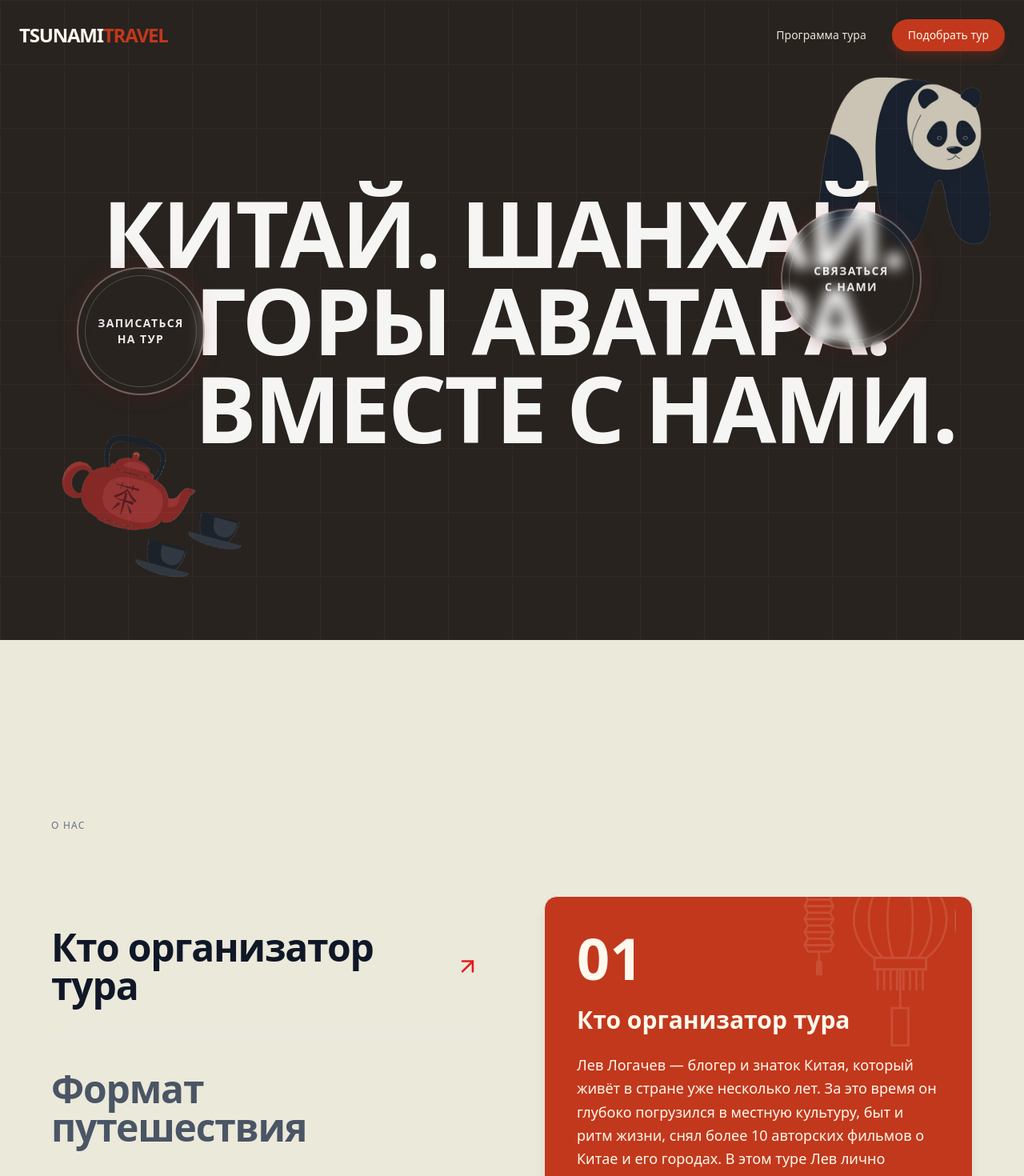
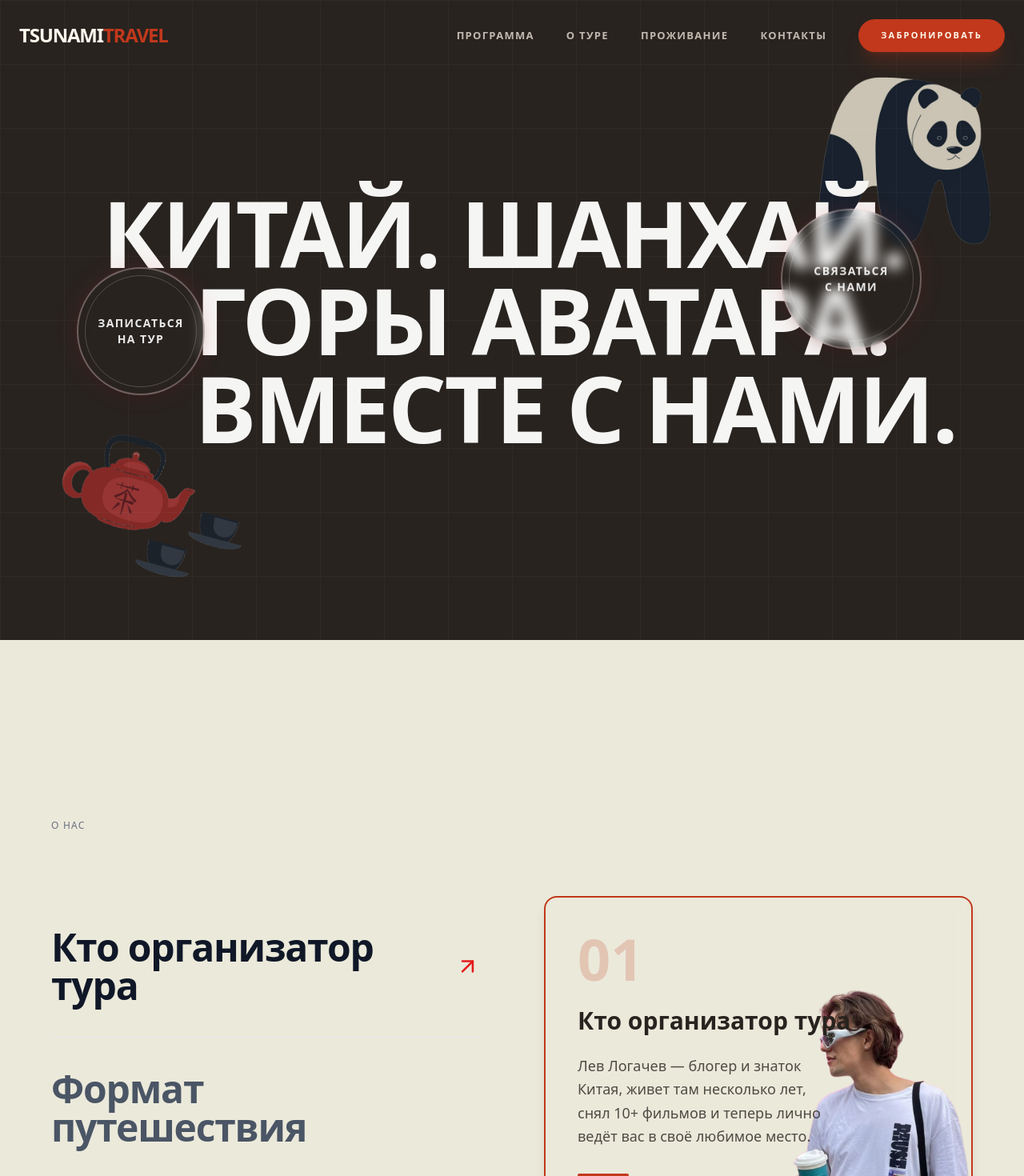
Before and after one commit to payton-ggg/chi-na, a Next.js app: page / in a window 1280 px wide. Shown: the top 1470 px of the page at 80% size. Built offline with nearby package versions, Linux system fonts and the light colour scheme.

Commit message:
feat: add Navbar and Features components, and the `lev.png` image.

```diff
--- a/app/components/layout/Navbar.tsx
+++ b/app/components/layout/Navbar.tsx
@@ -2,12 +2,12 @@
 
 import Link from "next/link";
 import { useState, useEffect } from "react";
-import { Menu, X } from "lucide-react";
+import { Menu, X, ArrowRight, Instagram, Send, Youtube } from "lucide-react";
 
 export default function Navbar() {
   const [isScrolled, setIsScrolled] = useState(false);
   const [isMobileMenuOpen, setIsMobileMenuOpen] = useState(false);
-  const [isDarkSection, setIsDarkSection] = useState(true); // Start with dark since Hero is dark
+  const [isDarkSection, setIsDarkSection] = useState(true);
 
   useEffect(() => {
     const handleScroll = () => {
@@ -16,125 +16,238 @@
       const heroSection = document.getElementById("hero");
       const toursSection = document.getElementById("tours");
       const aboutSection = document.getElementById("about");
+      const accSection = document.getElementById("accommodation");
       const contactSection = document.getElementById("contact");
 
-      if (heroSection && toursSection && aboutSection && contactSection) {
-        const heroRect = heroSection.getBoundingClientRect();
-        const toursRect = toursSection.getBoundingClientRect();
-        const aboutRect = aboutSection.getBoundingClientRect();
-        const contactRect = contactSection.getBoundingClientRect();
+      const navbarHeight = 80;
+      const scrollPos = window.scrollY + navbarHeight / 2;
 
-        // Check if navbar overlaps with dark sections
-        const navbarHeight = 80; // Approximate navbar height
-        const isOnHero = heroRect.top < navbarHeight && heroRect.bottom > 0;
-        const isOnTours = toursRect.top < navbarHeight && toursRect.bottom > 0;
-        const isOnAbout = aboutRect.top < navbarHeight && aboutRect.bottom > 0;
-        const isOnContact =
-          contactRect.top < navbarHeight && contactRect.bottom > 0;
+      const checkInView = (el: HTMLElement | null) => {
+        if (!el) return false;
+        const rect = el.getBoundingClientRect();
+        const top = rect.top + window.scrollY;
+        const bottom = top + rect.height;
+        return scrollPos >= top && scrollPos <= bottom;
+      };
 
-        setIsDarkSection(isOnHero || isOnTours || isOnAbout || isOnContact);
-      }
+      // Sections that are dark
+      const darkInView =
+        checkInView(heroSection) ||
+        checkInView(toursSection) ||
+        checkInView(aboutSection) ||
+        checkInView(contactSection);
+
+      setIsDarkSection(darkInView);
     };
 
-    // Initial check
     handleScroll();
-
     window.addEventListener("scroll", handleScroll);
     return () => window.removeEventListener("scroll", handleScroll);
   }, []);
 
-  const navLinks = [{ name: "Программа тура", href: "#tours" }];
+  // Prevent scroll when mobile menu is open
+  useEffect(() => {
+    if (isMobileMenuOpen) {
+      document.body.style.overflow = "hidden";
+    } else {
+      document.body.style.overflow = "unset";
+    }
+  }, [isMobileMenuOpen]);
 
-  // Determine navbar style based on scroll and section
-  const getNavbarBg = () => {
-    if (!isScrolled) {
-      return "bg-transparent";
+  const navLinks = [
+    { name: "Программа", href: "#tours" },
+    { name: "О туре", href: "#about" },
+    { name: "Проживание", href: "#accommodation" },
+    { name: "Контакты", href: "#contact" },
+  ];
+
+  const handleLinkClick = (
+    e: React.MouseEvent<HTMLAnchorElement>,
+    href: string
+  ) => {
+    e.preventDefault();
+    setIsMobileMenuOpen(false);
+
+    const targetId = href.replace("#", "");
+    const element = document.getElementById(targetId);
+
+    if (element) {
+      const offset = 80;
+      const bodyRect = document.body.getBoundingClientRect().top;
+      const elementRect = element.getBoundingClientRect().top;
+      const elementPosition = elementRect - bodyRect;
+      const offsetPosition = elementPosition - offset;
+
+      window.scrollTo({
+        top: offsetPosition,
+        behavior: "smooth",
+      });
     }
-    return isDarkSection
-      ? "bg-dark-section/90 backdrop-blur-md border-b border-light-surface/10"
-      : "bg-light-surface/90 backdrop-blur-md border-b border-dark-section/10";
   };
 
-  const getTextColor = () => {
-    if (!isScrolled) {
-      return "text-light-surface";
-    }
-    return isDarkSection ? "text-light-surface" : "text-dark-section";
-  };
-
-  const getLinkColor = () => {
-    if (!isScrolled) {
-      return "text-light-surface/90 hover:text-light-surface";
-    }
-    return isDarkSection
-      ? "text-light-surface/80 hover:text-light-surface"
-      : "text-dark-section/80 hover:text-accent-cta";
-  };
+  const menuVariants = isMobileMenuOpen
+    ? "translate-y-0 opacity-100 visible"
+    : "-translate-y-10 opacity-0 invisible";
 
   return (
     <nav
-      className={`fixed top-0 left-0 right-0 z-50 transition-all duration-300 ${getNavbarBg()} ${
-        isScrolled ? "py-4 shadow-lg" : "py-6"
+      className={`fixed top-0 left-0 right-0 z-50 transition-all duration-500 ease-in-out ${
+        isScrolled
+          ? isDarkSection
+            ? "bg-dark-section/80 backdrop-blur-xl border-b border-light-surface/5 py-3"
+            : "bg-light-surface/80 backdrop-blur-xl border-b border-dark-section/5 py-3 shadow-sm"
+          : "bg-transparent py-6"
       }`}
     >
       <div className="container mx-auto px-6 flex items-center justify-between">
         {/* Logo */}
-        <Link href="/" className="text-2xl font-bold tracking-tighter">
-          <span className={getTextColor()}>TSUNAMI</span>
+        <Link
+          href="/"
+          className="text-2xl font-black tracking-tighter z-50 relative"
+          onClick={(e) => {
+            e.preventDefault();
+            window.scrollTo({ top: 0, behavior: "smooth" });
+          }}
+        >
+          <span
+            className={`transition-colors duration-500 ${
+              isMobileMenuOpen || isDarkSection || !isScrolled
+                ? "text-light-surface"
+                : "text-dark-section"
+            }`}
+          >
+            TSUNAMI
+          </span>
           <span className="text-accent-cta">TRAVEL</span>
         </Link>
 
         {/* Desktop Nav */}
-        <div className="hidden md:flex items-center space-x-8">
+        <div className="hidden md:flex items-center space-x-10">
           {navLinks.map((link) => (
-            <Link
+            <a
               key={link.name}
               href={link.href}
-              className={`text-sm font-medium transition-colors hover:text-accent-cta ${getLinkColor()}`}
+              onClick={(e) => handleLinkClick(e, link.href)}
+              className={`text-[13px] font-bold uppercase tracking-widest transition-all duration-500 hover:text-accent-cta relative group ${
+                isDarkSection || !isScrolled
+                  ? "text-light-surface/70"
+                  : "text-dark-section/70"
+              }`}
             >
               {link.name}
-            </Link>
+              <span className="absolute -bottom-1 left-0 w-0 h-px bg-accent-cta transition-all duration-300 group-hover:w-full" />
+            </a>
           ))}
-          <button className="bg-accent-cta hover:bg-accent-cta/90 text-light-surface px-5 py-2.5 rounded-full text-sm font-medium transition-transform hover:scale-105 active:scale-95 shadow-lg shadow-accent-cta/20">
-            Подобрать тур
+          <button
+            onClick={(e: any) => handleLinkClick(e, "#contact")}
+            className="bg-accent-cta hover:bg-accent-cta/90 text-light-surface px-7 py-3 rounded-full text-[11px] font-black uppercase tracking-[0.2em] transition-all transform hover:scale-105 active:scale-95 shadow-xl shadow-accent-cta/20"
+          >
+            Забронировать
           </button>
         </div>
 
         {/* Mobile Menu Button */}
         <button
           onClick={() => setIsMobileMenuOpen(!isMobileMenuOpen)}
-          className={`md:hidden p-2 transition-colors ${getTextColor()}`}
+          className={`md:hidden p-3 z-50 relative rounded-full transition-all duration-500 ${
+            isMobileMenuOpen
+              ? "bg-accent-cta text-light-surface"
+              : isDarkSection || !isScrolled
+              ? "text-light-surface bg-white/10"
+              : "text-dark-section bg-dark-section/5"
+          }`}
         >
-          {isMobileMenuOpen ? <X size={24} /> : <Menu size={24} />}
+          {isMobileMenuOpen ? (
+            <X size={20} strokeWidth={3} />
+          ) : (
+            <Menu size={20} strokeWidth={3} />
+          )}
         </button>
       </div>
 
-      {/* Mobile Menu Overlay */}
-      {isMobileMenuOpen && (
-        <div
-          className={`absolute top-full left-0 right-0 p-6 md:hidden flex flex-col space-y-4 shadow-xl ${
-            isDarkSection
-              ? "bg-dark-section border-b border-light-surface/10"
-              : "bg-light-surface border-b border-dark-section/10"
-          }`}
-        >
-          {navLinks.map((link) => (
-            <Link
-              key={link.name}
-              href={link.href}
-              className={`text-lg font-medium transition-colors hover:text-accent-cta ${
-                isDarkSection ? "text-light-surface" : "text-dark-section"
-              }`}
-              onClick={() => setIsMobileMenuOpen(false)}
+      {/* Modern Mobile Menu Overlay */}
+      <div
+        className={`fixed inset-0 bg-dark-section z-40 md:hidden transition-all duration-700 ease-expo ${menuVariants}`}
+      >
+        {/* Background Decorative patterns */}
+        <div className="absolute top-0 right-0 w-full h-full opacity-10 pointer-events-none">
+          <div className="absolute top-20 -right-20 text-[30vw] font-black text-white/5 whitespace-nowrap rotate-90">
+            CHINA
+          </div>
+        </div>
+
+        <div className="h-full flex flex-col justify-between p-8 pt-32">
+          <div className="space-y-8">
+            <p className="text-accent-cta text-[10px] font-black uppercase tracking-[0.4em] mb-12">
+              Меню навигации
+            </p>
+            {navLinks.map((link, idx) => (
+              <a
+                key={link.name}
+                href={link.href}
+                className="group flex items-center justify-between text-4xl font-bold text-light-surface transform transition-transform duration-500 hover:translate-x-4"
+                style={{ transitionDelay: `${idx * 100}ms` }}
+                onClick={(e) => handleLinkClick(e, link.href)}
+              >
+                <div className="flex items-center gap-4">
+                  <span className="text-xs font-serif italic text-accent-cta opacity-50">
+                    0{idx + 1}
+                  </span>
+                  <span>{link.name}</span>
+                </div>
+                <ArrowRight
+                  size={24}
+                  className="text-accent-cta opacity-0 group-hover:opacity-100 -translate-x-4 group-hover:translate-x-0 transition-all"
+                />
+              </a>
+            ))}
+          </div>
+
+          <div className="space-y-10">
+            <div className="pt-8 border-t border-white/10">
+              <p className="text-[10px] font-bold text-white/30 uppercase tracking-widest mb-6">
+                Мы в соцсетях
+              </p>
+              <div className="flex gap-6">
+                <a
+                  href="https://instagram.com/tsunami_travel"
+                  target="_blank"
+                  className="w-12 h-12 rounded-2xl bg-white/5 flex items-center justify-center text-light-surface hover:bg-accent-cta transition-colors"
+                >
+                  <Instagram size={20} />
+                </a>
+                <a
+                  href="https://t.me/tsunamisurfer4ever"
+                  target="_blank"
+                  className="w-12 h-12 rounded-2xl bg-white/5 flex items-center justify-center text-light-surface hover:bg-accent-cta transition-colors"
+                >
+                  <Send size={20} />
+                </a>
+                <a
+                  href="https://youtube.com/@tsunami_surfer"
+                  target="_blank"
+                  className="w-12 h-12 rounded-2xl bg-white/5 flex items-center justify-center text-light-surface hover:bg-accent-cta transition-colors"
+                >
+                  <Youtube size={20} />
+                </a>
+              </div>
+            </div>
+
+            <button
+              onClick={(e: any) => handleLinkClick(e, "#contact")}
+              className="w-full bg-accent-cta text-light-surface py-5 rounded-2xl font-black uppercase tracking-widest text-sm shadow-2xl shadow-accent-cta/20"
             >
-              {link.name}
-            </Link>
-          ))}
-          <button className="w-full bg-accent-cta hover:bg-accent-cta/90 text-light-surface px-5 py-3 rounded-xl font-bold transition-colors">
-            Подобрать тур
-          </button>
+              Оставить заявку
+            </button>
+          </div>
         </div>
-      )}
+      </div>
+
+      <style jsx>{`
+        .ease-expo {
+          transition-timing-function: cubic-bezier(0.87, 0, 0.13, 1);
+        }
+      `}</style>
     </nav>
   );
 }
--- a/app/components/sections/Features.tsx
+++ b/app/components/sections/Features.tsx
@@ -10,9 +10,7 @@
   const features = [
     {
       title: "Кто организатор тура",
-      description: `Лев Логачев — блогер и знаток Китая, который живёт в стране уже несколько лет.
-За это время он глубоко погрузился в местную культуру, быт и ритм жизни, снял более 10 авторских фильмов о Китае и его городах.
-В этом туре Лев лично сопровождает группу, делится своим опытом и показывает страну не с туристической стороны, а такой, какой он знает её изнутри.`,
+      description: `Лев Логачев — блогер и знаток Китая, живет там несколько лет, снял 10+ фильмов и теперь лично ведёт вас в своё любимое место.`,
     },
     {
       title: "Формат путешествия",
@@ -86,32 +84,68 @@
                       : "opacity-0 translate-y-4 absolute inset-0 pointer-events-none"
                   }`}
                 >
-                  <div className="bg-accent-cta backdrop-blur-sm border border-gray-200 rounded-2xl p-8 md:p-10 shadow-lg relative overflow-hidden">
-                    <Image
-                      src="/torch.png"
-                      alt="Torch"
-                      width={200}
-                      height={200}
-                      className="absolute -top-2 right-5 opacity-20 object-contain pointer-events-none"
-                    />
+                  <div
+                    className={`backdrop-blur-sm border rounded-2xl p-8 md:p-10 shadow-lg relative overflow-hidden transition-colors duration-500 ${
+                      index === 0 || index === 2
+                        ? "bg-transparent border-accent-cta border-2"
+                        : "bg-accent-cta border-gray-200"
+                    }`}
+                  >
+                    {index !== 2 && (
+                      <Image
+                        src={index === 0 ? "/lev.png" : "/torch.png"}
+                        alt={index === 0 ? "Lev" : "Torch"}
+                        width={index === 0 ? 300 : 200}
+                        height={index === 0 ? 300 : 200}
+                        className={`absolute object-contain pointer-events-none transition-all duration-500 ${
+                          index === 0
+                            ? "bottom-0 right-0 opacity-100 translate-x-4 translate-y-4 scale-110"
+                            : "-top-2 right-5 opacity-20"
+                        }`}
+                      />
+                    )}
 
                     {/* Number */}
-                    <div className="text-6xl md:text-7xl font-bold text-light-surface mb-6 relative z-10">
+                    <div
+                      className={`text-6xl md:text-7xl font-bold mb-6 relative z-10 ${
+                        index === 0 || index === 2
+                          ? "text-accent-cta/20"
+                          : "text-light-surface"
+                      }`}
+                    >
                       0{index + 1}
                     </div>
 
                     {/* Title */}
-                    <h4 className="text-2xl md:text-3xl font-bold text-light-surface mb-6">
+                    <h4
+                      className={`text-2xl md:text-3xl font-bold mb-6 relative z-10 ${
+                        index === 0 || index === 2
+                          ? "text-dark-section"
+                          : "text-light-surface"
+                      }`}
+                    >
                       {feature.title}
                     </h4>
 
                     {/* Description */}
-                    <p className="text-lg text-light-surface leading-relaxed">
+                    <p
+                      className={`text-lg leading-relaxed relative z-10 ${
+                        index === 0 || index === 2
+                          ? "text-dark-section/80 max-w-[70%]"
+                          : "text-light-surface"
+                      }`}
+                    >
                       {feature.description}
                     </p>
 
                     {/* Decorative line */}
-                    <div className="mt-8 w-16 h-1 bg-light-surface rounded-full" />
+                    <div
+                      className={`mt-8 w-16 h-1 rounded-full relative z-10 ${
+                        index === 0 || index === 2
+                          ? "bg-accent-cta"
+                          : "bg-light-surface"
+                      }`}
+                    />
                   </div>
                 </div>
               ))}
```
Also changed, not shown: app/components/sections/ChinaContrast.tsx (deleted, +0 -49 lines), public/lev.png (added).
